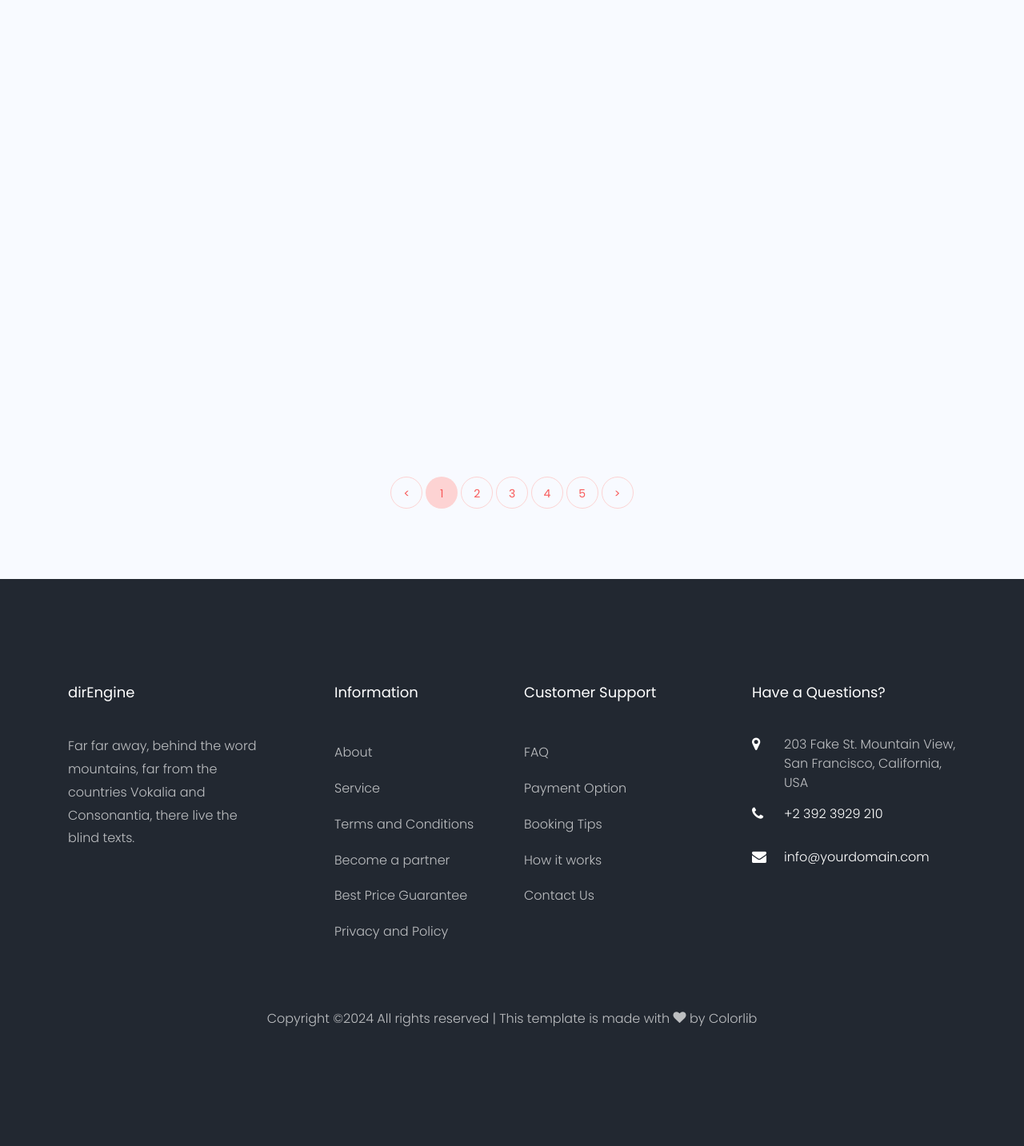
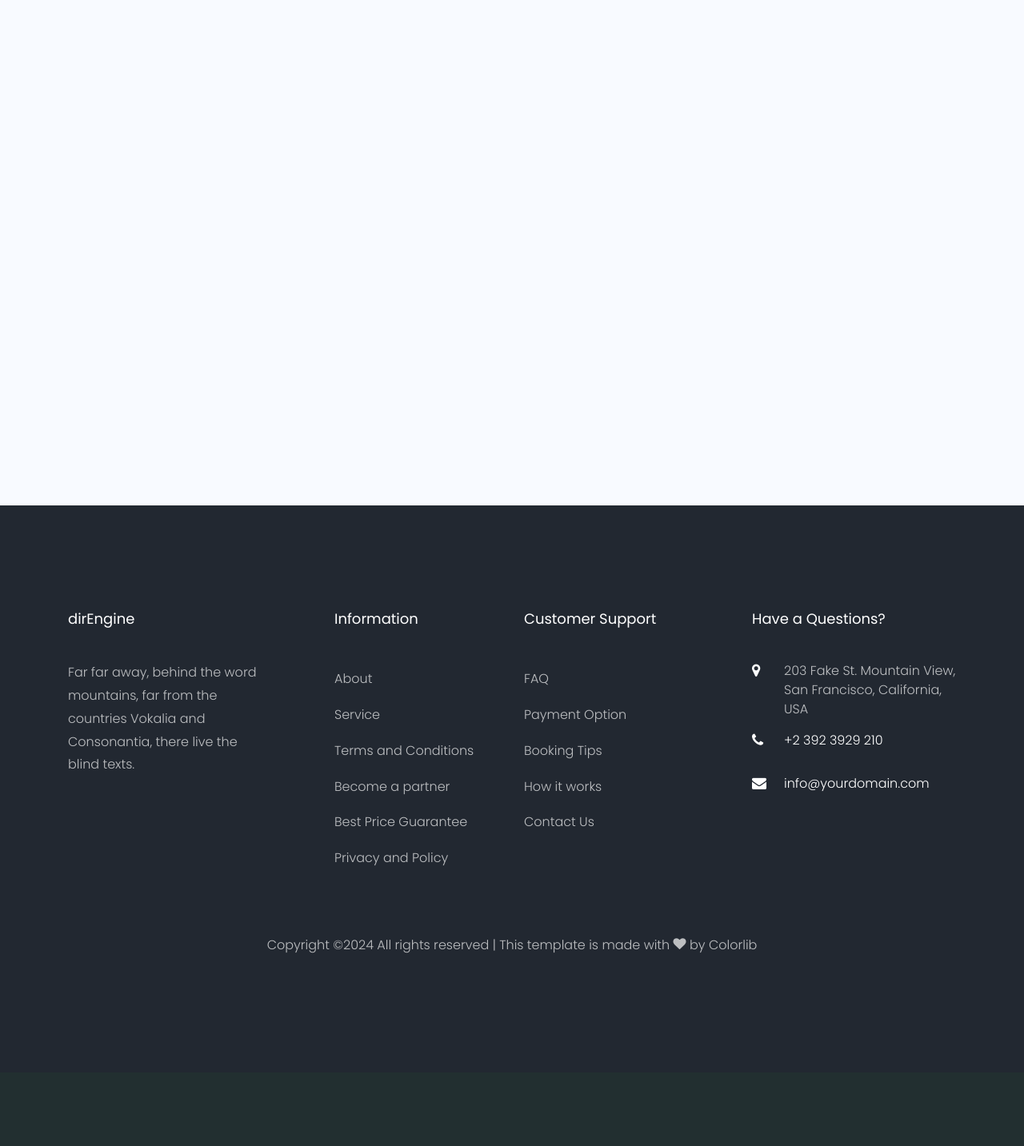
Before and after one commit to Eslamadelelkhouly/django-airbnb, a Django app: page /blog/ in a window 1280 px wide. Shown: the part 801-2234 px from the top of the page at 80% size. After the commit the page ends 1993 px from the top, so only its background shows below. Run offline with Django 5.2, Linux system fonts and the light colour scheme; data comes from the database, SQL or seed files in the repository; parts of the project's set-up code (start-up, migrations or seed data) failed here and were passed over; some libraries are stand-ins or nearby versions; some web fonts are replaced.

Commit message:
display posts in page

```diff
--- a/blog/templates/blog/post_list.html
+++ b/blog/templates/blog/post_list.html
@@ -37,21 +37,40 @@
           </div>
           {% endfor %}
         </div>
+        {% if is_paginated %}
+
         <div class="row mt-5">
           <div class="col text-center">
             <div class="block-27">
               <ul>
-                <li><a href="#">&lt;</a></li>
-                <li class="active"><span>1</span></li>
-                <li><a href="#">2</a></li>
-                <li><a href="#">3</a></li>
-                <li><a href="#">4</a></li>
-                <li><a href="#">5</a></li>
-                <li><a href="#">&gt;</a></li>
+                {% if page_obj.has_previous  %}
+                <li><a href="?page={{page_obj_previous_page_number}}">&lt;</a></li>
+                {% else %}
+                <li class="disapled"><span>&lt;</span></li>
+                {% endif %}
+
+                {% for i in paginator.page_range %}
+                {% if page_obj.number == i %}
+                <li class="active"><span>{{i}}</span></li>
+                {% else %}
+                <li><a href="?page={{i}}">{{i}}</a></li>
+                {% endif %}
+
+                {% endfor %}
+
+
+                {% if page_obj.has_next %}
+                <li><a href="?page={{page_obj_next_page_number}}">&gt;</a></li>
+                {% else %}
+                <li class="disapled"><span>&gt;</span></li>
+                {% endif %}
+
               </ul>
             </div>
           </div>
         </div>
+        {% endif %}
+
       </div>
     </section>
     {% endblock body %}
```
